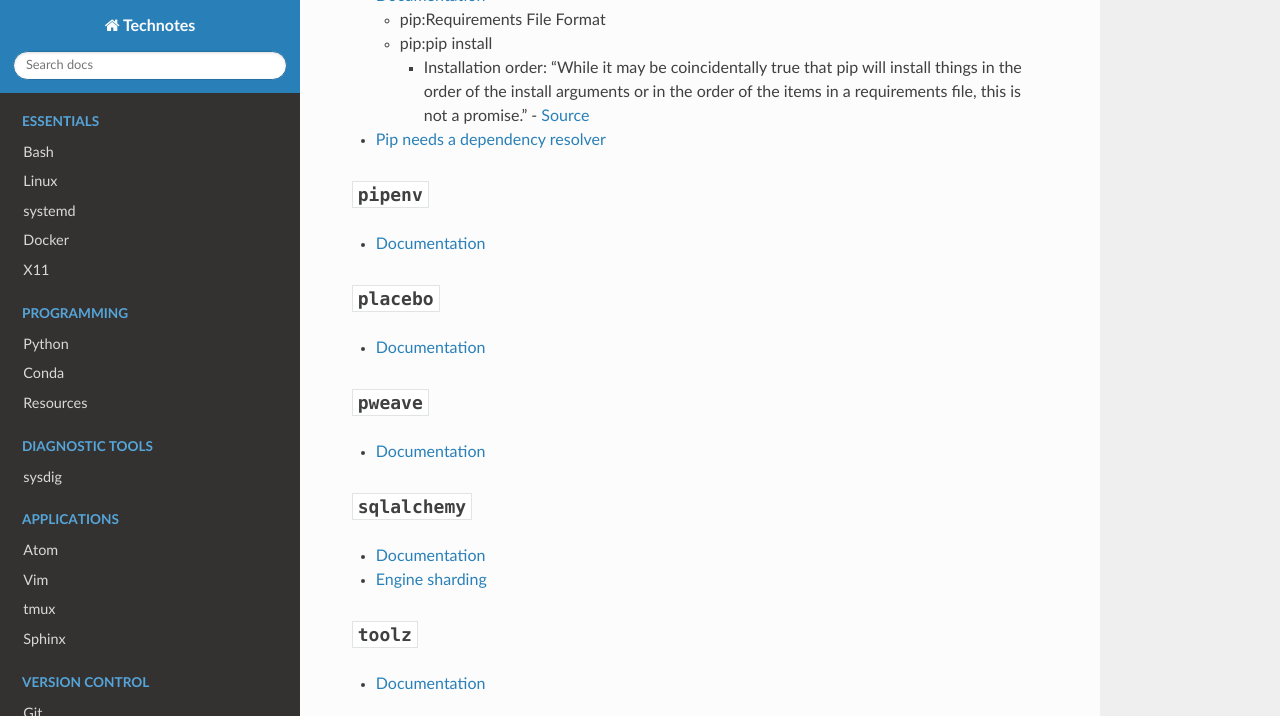
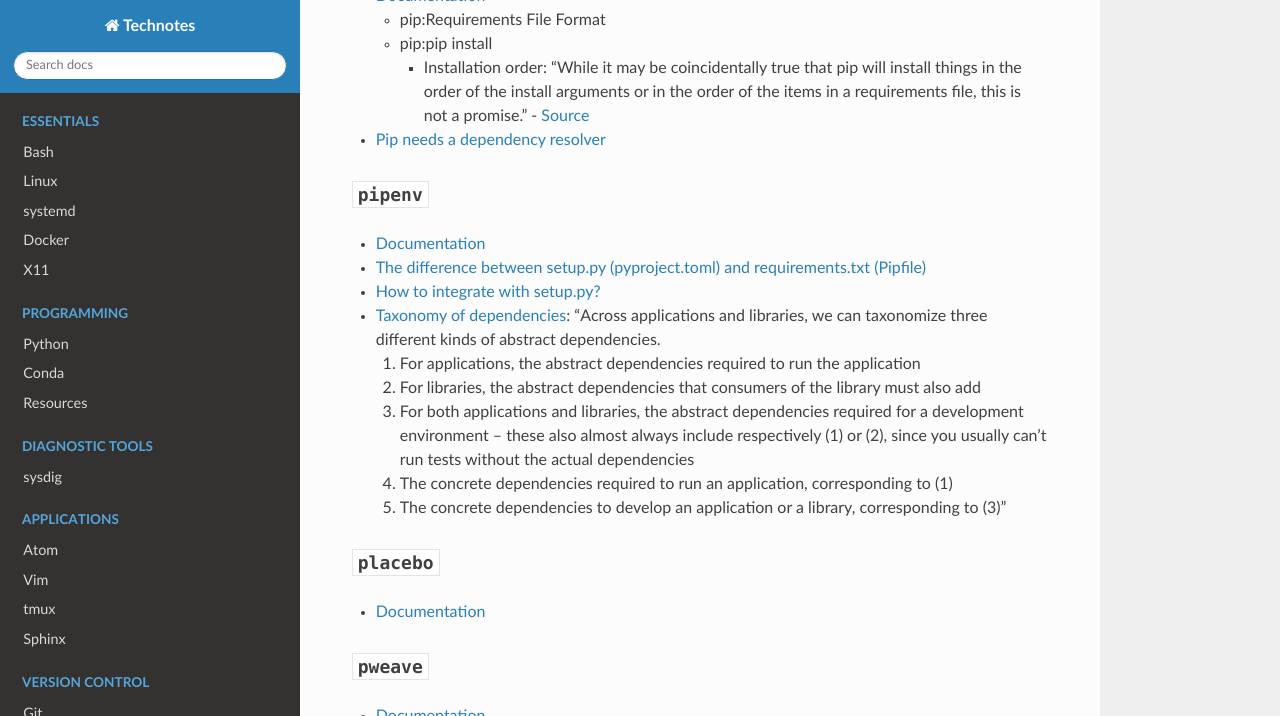
Before and after one commit to heterotopian/technotes, a Sphinx documentation site: the page built from source/python/thirdparty.rst, in a window 1280 px wide and 900 px high, scrolled down 1888 px, cut to the strip 0-716 px from the top of the window. Built offline with Sphinx 7.4.7 and the Read the Docs theme 2.0.0, drawn with Linux system fonts in a browser that asks for light colours.

Commit message:
Add pipenv/pipfile taxonomy of dependencies

```diff
--- a/source/python/thirdparty.rst
+++ b/source/python/thirdparty.rst
@@ -133,6 +133,16 @@
 ----------------
 
 - `Documentation <https://pipenv.readthedocs.io/en/latest/>`_
+- `The difference between setup.py (pyproject.toml) and requirements.txt (Pipfile) <https://github.com/pypa/pipfile/issues/27>`_
+- `How to integrate with setup.py? <https://github.com/pypa/pipenv/issues/209>`_
+- `Taxonomy of dependencies <https://github.com/pypa/pipfile/issues/98#issue-276881270>`_:
+  "Across applications and libraries, we can taxonomize three different kinds of abstract dependencies.
+
+  1. For applications, the abstract dependencies required to run the application
+  2. For libraries, the abstract dependencies that consumers of the library must also add
+  3. For both applications and libraries, the abstract dependencies required for a development environment – these also almost always include respectively (1) or (2), since you usually can't run tests without the actual dependencies
+  4. The concrete dependencies required to run an application, corresponding to (1)
+  5. The concrete dependencies to develop an application or a library, corresponding to (3)"
 
 
 :py:mod:`placebo`
```
